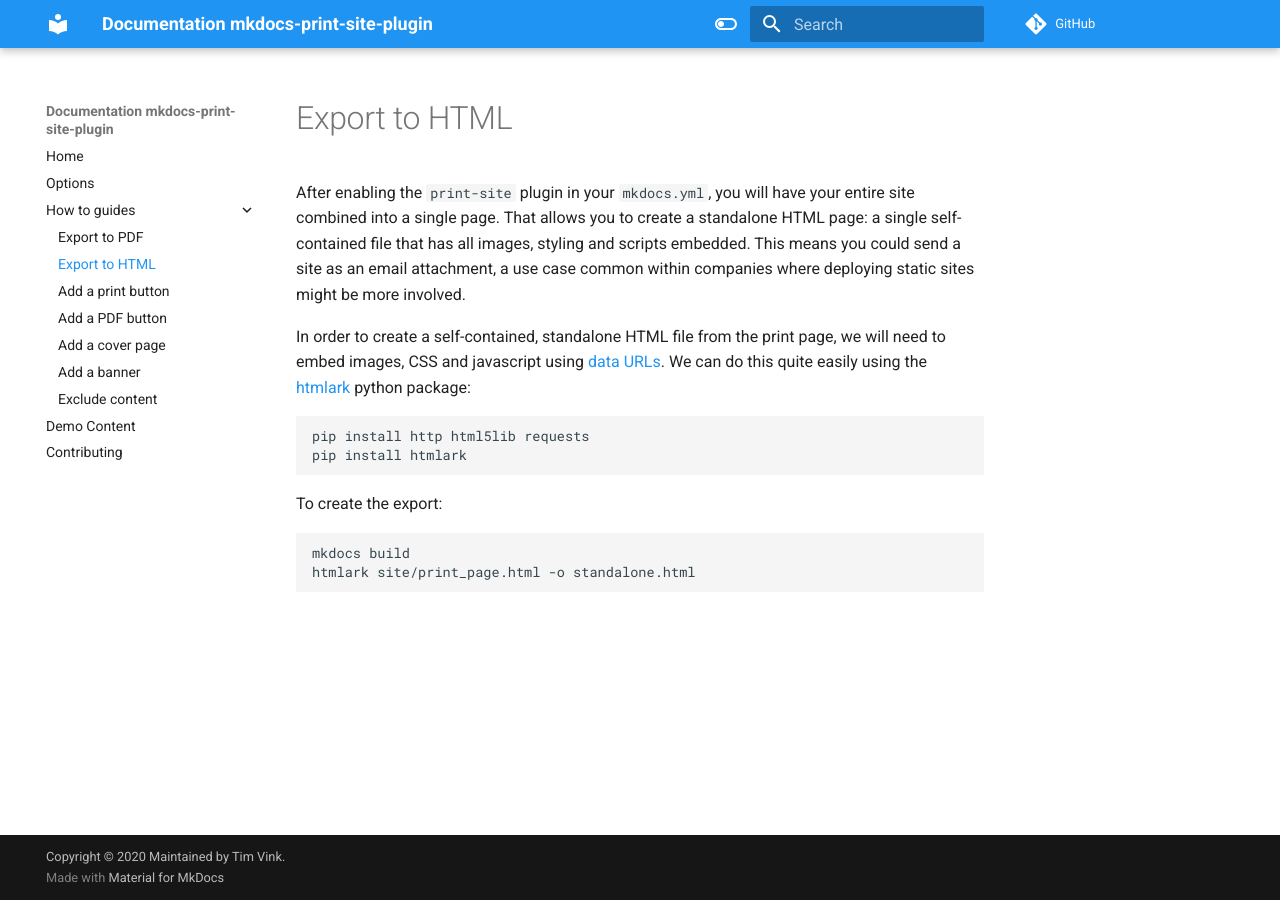
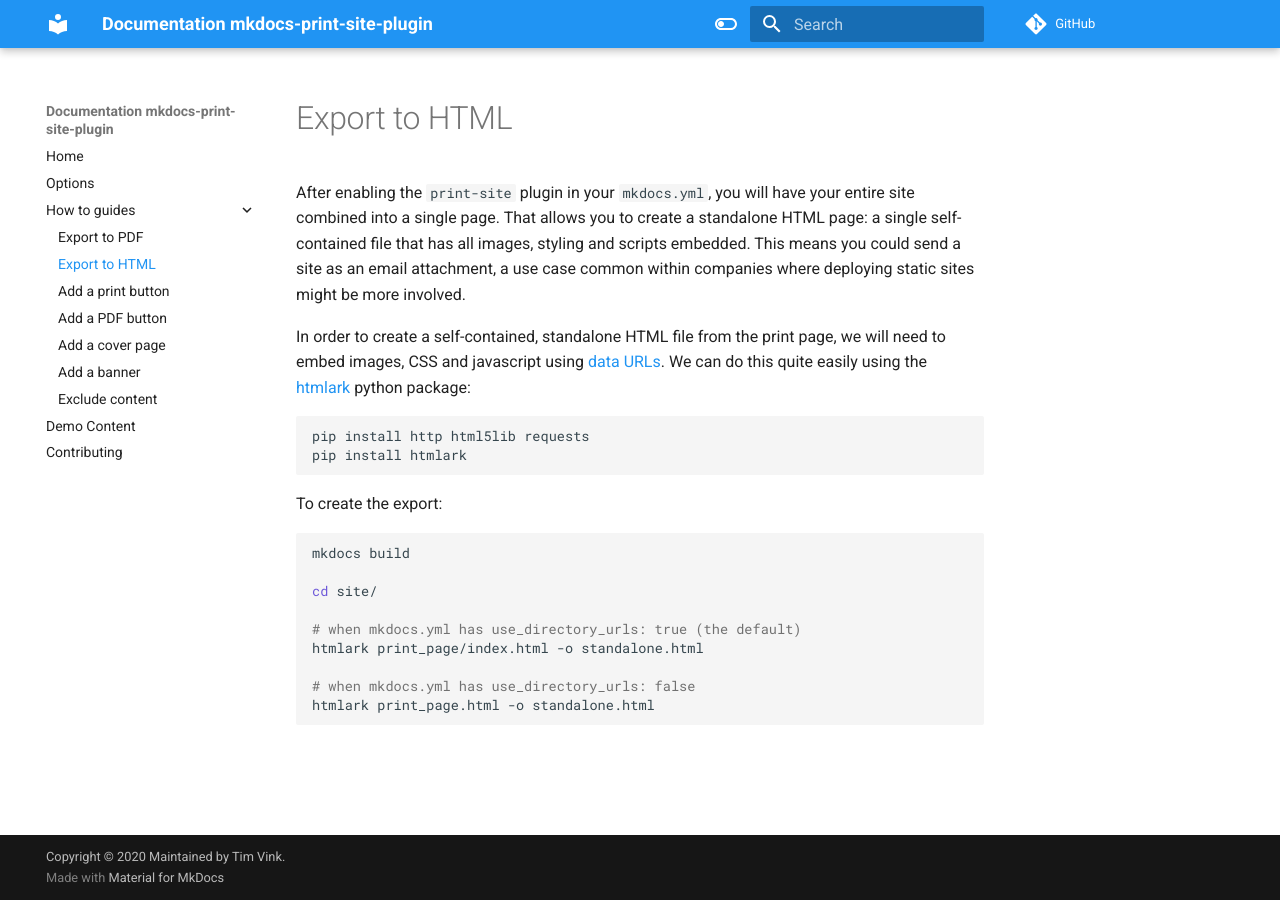
Before and after one commit to timvink/mkdocs-print-site-plugin, an MkDocs documentation site: the page built from docs/how-to/export-HTML.md, in a window 1280 px wide. Built offline with MkDocs 1.6.1 and Material for MkDocs 9.7.7, drawn with Linux system fonts in a browser that asks for light colours; a script that is not in the unit is left out; comment, search, counter and statistics services are not loaded.

Commit message:
Update export to HTML doc page

````diff
--- a/docs/how-to/export-HTML.md
+++ b/docs/how-to/export-HTML.md
@@ -14,5 +14,12 @@ To create the export:
 
 ```shell
 mkdocs build
-htmlark site/print_page.html -o standalone.html
+
+cd site/
+
+# when mkdocs.yml has use_directory_urls: true (the default)
+htmlark print_page/index.html -o standalone.html
+
+# when mkdocs.yml has use_directory_urls: false
+htmlark print_page.html -o standalone.html
 ```
````
